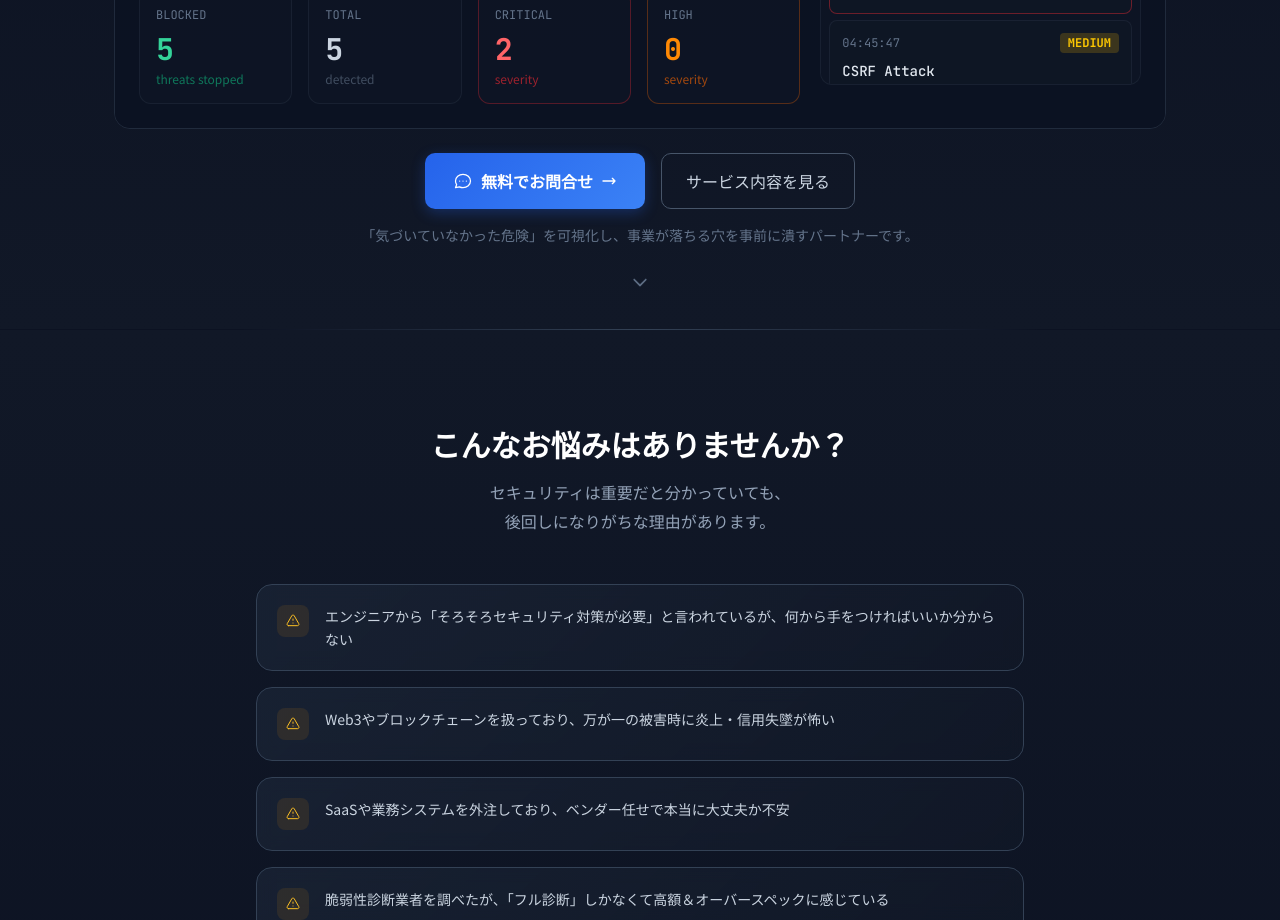
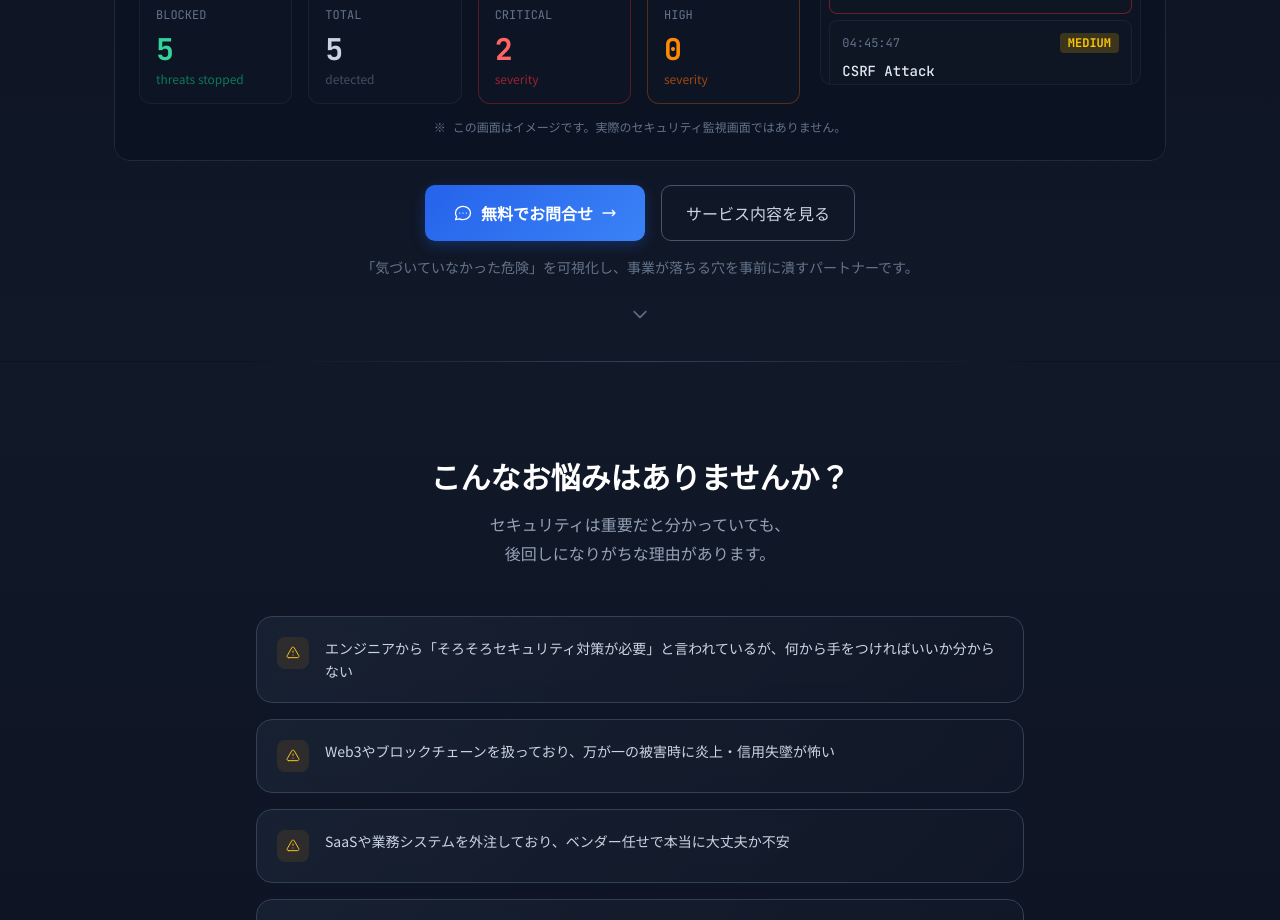
Before and after one commit to suirindo/netsujo-cyber-lab, a Next.js app: page / in a window 1280 px wide. Shown: the part 1000-1920 px from the top of the page. Built offline with nearby package versions, Linux system fonts and the light colour scheme.

Commit message:
add: SOCダッシュボードに注意書きを追加

```diff
--- a/app/page.tsx
+++ b/app/page.tsx
@@ -459,6 +459,13 @@ function SOCDashboard() {
               </div>
             </div>
           </div>
+        </div>
+
+        {/* 注意書き */}
+        <div className="mt-4 text-center">
+          <p className="text-xs text-slate-500 font-mono">
+            ※ この画面はイメージです。実際のセキュリティ監視画面ではありません。
+          </p>
         </div>
       </div>
     </div>
```
